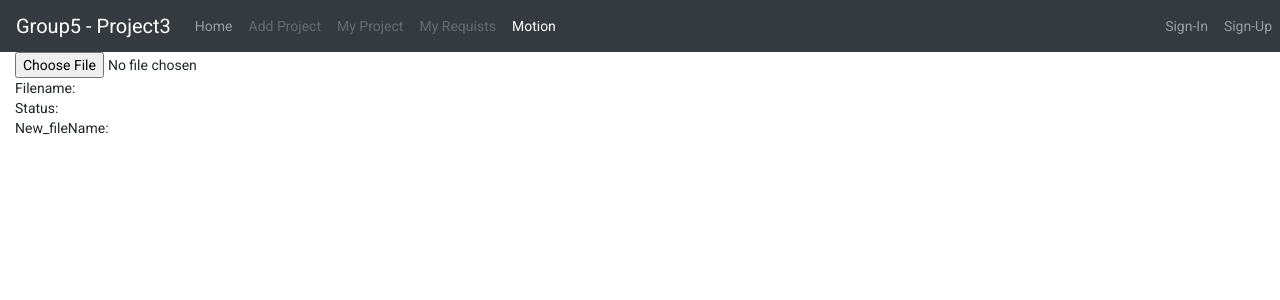
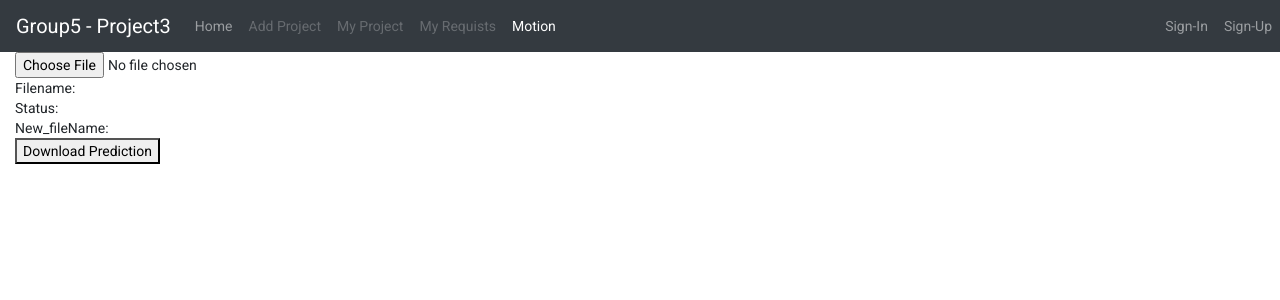
Before and after one commit to Leeffkk/SAIfront, an Angular app: page /motion in a window 1280 px wide. Shown: the top 300 px of the page. Built offline with nearby package versions, Linux system fonts and the light colour scheme; no server answers.

Commit message:
download working

```diff
--- a/package.json
+++ b/package.json
@@ -21,7 +21,7 @@
     "@angular/platform-browser": "~9.1.9",
     "@angular/platform-browser-dynamic": "~9.1.9",
     "@angular/router": "~9.1.9",
-    "file-saver": "^2.0.2",
+    "file-saver": "^2.0.5",
     "multer": "^1.4.2",
     "ng2-file-upload": "^1.4.0",
     "rxjs": "~6.5.4",
--- a/src/app/pages/motion/motion.component.html
+++ b/src/app/pages/motion/motion.component.html
@@ -14,6 +14,10 @@
     </div>
 </div>
 
+<div>
+    <button (click)="onSave()">Download Prediction</button>
+</div>
+
 <!-- <div class="file-upload">
 
 {{fileName || "No file uploaded yet."}}
--- a/src/app/pages/motion/motion.component.ts
+++ b/src/app/pages/motion/motion.component.ts
@@ -1,5 +1,6 @@
 import { Component, OnInit } from '@angular/core';
 import { HttpClient } from '@angular/common/http';
+import FileSaver from 'file-saver';
 
 @Component({
   selector: 'app-motion',
@@ -37,6 +38,24 @@ export class MotionComponent implements OnInit {
     }
   }
 
+  onSave(){
+    if (this.new_fileName!=''){
+      console.log("flag1: ", this.new_fileName);
+
+      const download$ = this.http.post("http://localhost:3000/api/projects/downloadMotion",
+        {name:this.new_fileName},{responseType:"blob"});
+
+
+      download$.subscribe(result=>{
+          console.log(result);
+          // let downloadURL = window.URL.createObjectURL(data);
+          FileSaver(result, this.new_fileName);
+        });
+    }
+
+  }
+
+
   ngOnInit(): void {
   }
 
```
Also changed, not shown: 1 other file (tests, documents, lock files or other folders).
